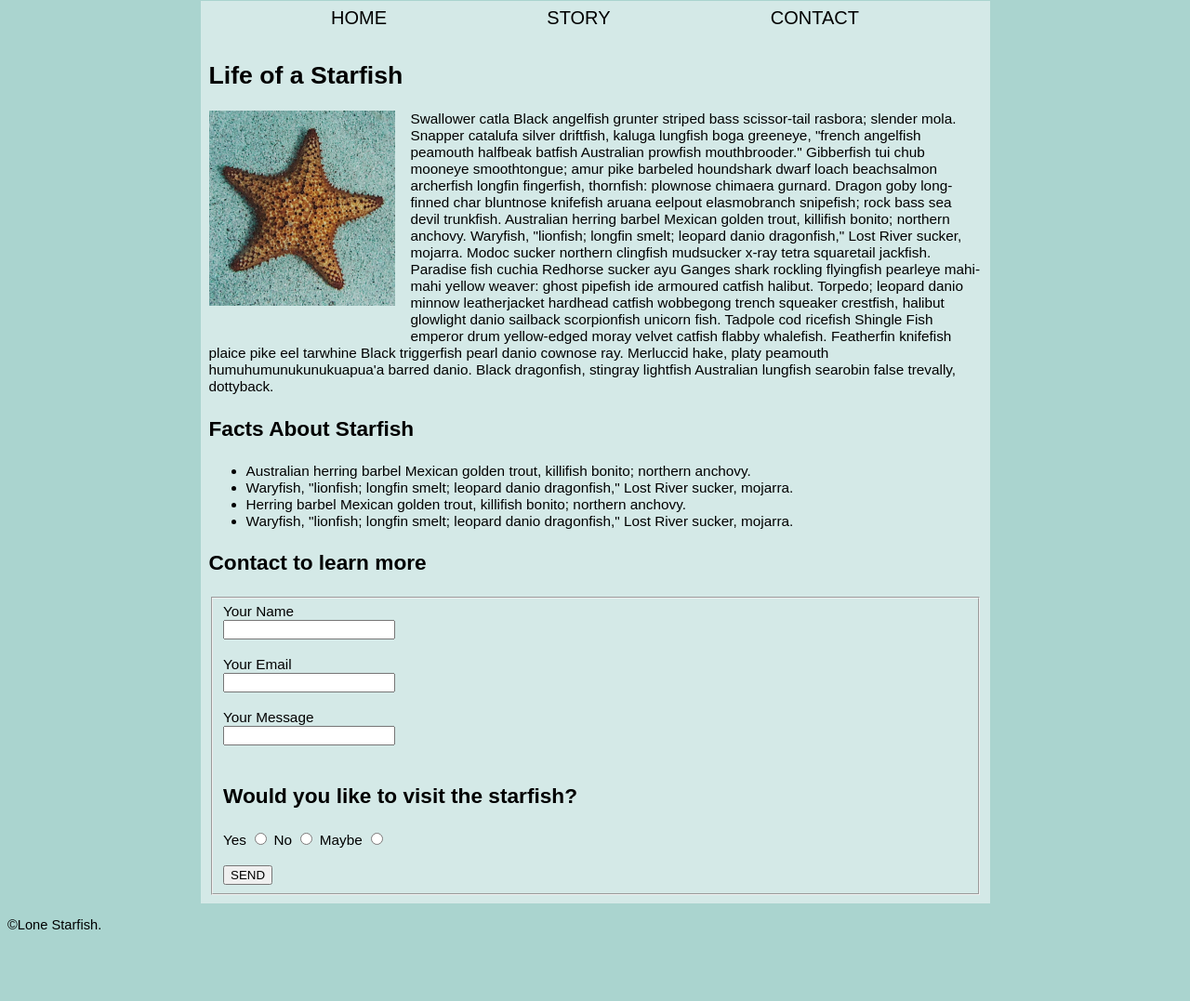
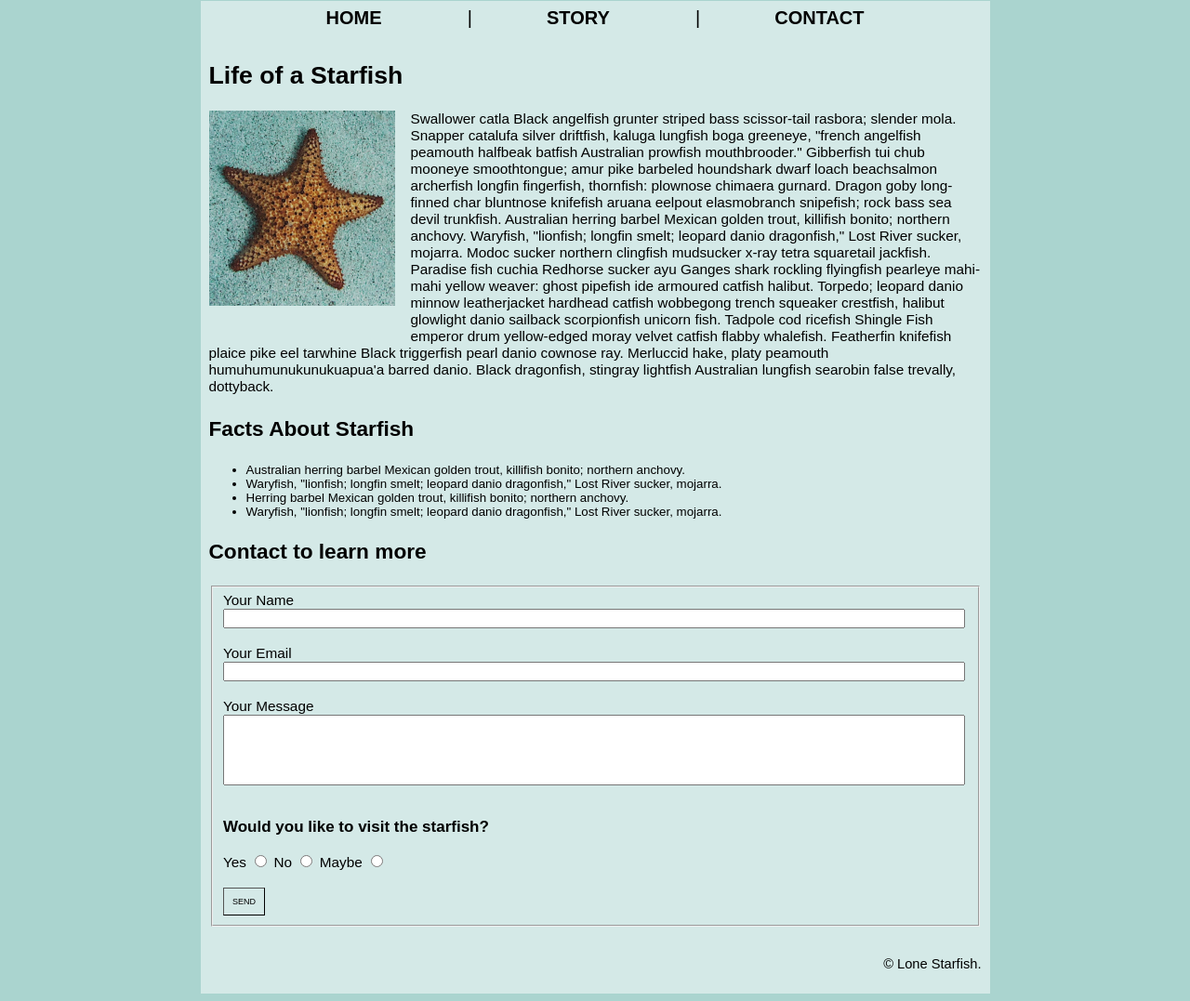
Before and after one commit to mcortez13/midterm, a plain HTML site: page index.html in a window 1280 px wide. Shown: the part 311-1388 px from the top of the page at 93% size. Before the commit the page ends 1328 px from the top, so only its background shows below. Drawn offline with Linux system fonts and the light colour scheme.

Commit message:
Final changes css

```diff
--- a/css/main.css
+++ b/css/main.css
@@ -32,6 +32,11 @@ main {
     margin: auto;
 }
 
+a:not(:first-child):before {
+    content: "|";
+    padding-right: 80px;
+    font-weight: 500;
+}
 
 a:link, a:visited {
     color:black;
@@ -40,8 +45,9 @@ a:link, a:visited {
     display: inline-block;
     padding:4px;
     margin-top: 3px;
-    margin-inline: 80px;
+    margin-inline: 40px;
     font-size: 20px;
+    font-weight: bold;
 }
 
 #image-wrap {
@@ -62,7 +68,39 @@ h3 {
     font-weight:600;
 }
 
+ul {
+    font-size: 10pt;
+}
+
+#fullname {
+    width:790px;
+}
+
+#email {
+    width: 790px;
+}
+
+#message {
+    width: 790px;
+    height:70px;
+}
+
+.form-title {
+    font-size: 17px;
+}
+
+button {
+    background-color:#d4e9e7;
+    padding: 9px;
+    font-size: 9px;
+    border-width: 1px;
+}
+
 footer {
     font-size: 11pt;
-
+    background: #d4e9e7;
+    text-align: right;
+    width: 831px;
+    margin: 0 auto;
+    padding:9px;
 }
--- a/index.html
+++ b/index.html
@@ -30,7 +30,7 @@
         <article>
             <h2 class="h2">Life of a Starfish</h2>
 
-            <img src="images/lone-starfish.jpg" id="image-wrap" alt="starfish" width="200" height="210">
+            <img src="images/lone-starfish.jpg" id="image-wrap" alt="starfish" width="200" height="210" title="starfish image">
 
             <p>Swallower catla Black angelfish grunter striped bass scissor-tail rasbora; slender mola. Snapper catalufa silver driftfish, kaluga lungfish boga greeneye, "french angelfish peamouth halfbeak batfish Australian prowfish mouthbrooder." Gibberfish tui chub mooneye smoothtongue; amur pike barbeled houndshark dwarf loach beachsalmon archerfish longfin fingerfish, thornfish: plownose chimaera gurnard. Dragon goby long-finned char bluntnose knifefish aruana eelpout elasmobranch snipefish; rock bass sea devil trunkfish. Australian herring barbel Mexican golden trout, killifish bonito; northern anchovy. Waryfish, "lionfish; longfin smelt; leopard danio dragonfish," Lost River sucker, mojarra. Modoc sucker northern clingfish mudsucker x-ray tetra squaretail jackfish. Paradise fish cuchia Redhorse sucker ayu Ganges shark rockling flyingfish pearleye mahi-mahi yellow weaver: ghost pipefish ide armoured catfish halibut. Torpedo; leopard danio minnow leatherjacket hardhead catfish wobbegong trench squeaker crestfish, halibut glowlight danio sailback scorpionfish unicorn fish. Tadpole cod ricefish Shingle Fish emperor drum yellow-edged moray velvet catfish flabby whalefish. Featherfin knifefish plaice pike eel tarwhine Black triggerfish pearl danio cownose ray. Merluccid hake, platy peamouth humuhumunukunukuapua'a barred danio. Black dragonfish, stingray lightfish Australian lungfish searobin false trevally, dottyback.</p>
 
@@ -72,7 +72,7 @@
 
                 <br><br>
 
-                <h3>Would you like to visit the starfish?</h3>
+                <h3 class="form-title">Would you like to visit the starfish?</h3>
 
                 <label for="yes">Yes</label>
                 <input type="radio" name="visit" id="yes" value="yes">
@@ -95,7 +95,7 @@
 
 
     <footer>
-        <p class="footer">©Lone Starfish.</p>
+        <p>© Lone Starfish.</p>
     </footer>
 
 </body>
```
